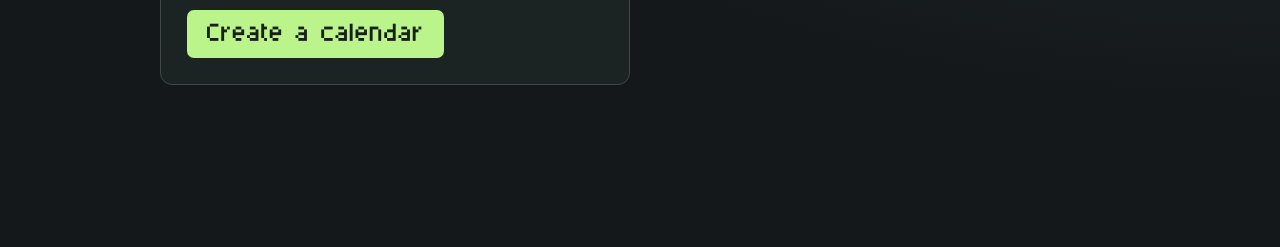
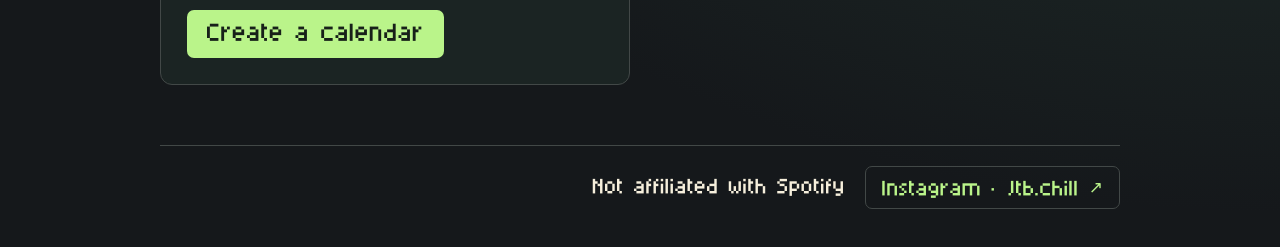
Before and after one commit to Sqwiglyy/spotify-advent, a website: page public/index.html in a window 1280 px wide. Shown: the part 657-904 px from the top of the page. Before the commit the page ends 822 px from the top, so only its background shows below. Drawn offline with Linux system fonts and the light colour scheme; files whose address does not match are found by name.

Commit message:
Add Jtb.chill Instagram link and Spotify disclosure

```diff
--- a/public/index.html
+++ b/public/index.html
@@ -47,6 +47,7 @@
 </section>
 </section>
 <p id="status" role="status"></p>
+<footer style="display:flex;justify-content:flex-end;align-items:center;gap:1rem;flex-wrap:wrap;margin-top:3rem;padding-top:1rem;border-top:1px solid var(--line);font-size:.85rem"><span>Not affiliated with Spotify</span><a href="https://www.instagram.com/jtb.chill/" target="_blank" rel="noopener noreferrer" aria-label="Jtb.chill on Instagram" style="display:inline-flex;align-items:center;gap:.4rem;text-decoration:none;border:1px solid var(--line);border-radius:7px;padding:.5rem .8rem">Instagram · Jtb.chill ↗</a></footer>
 </main>
 <dialog aria-labelledby="track-title">
 <div class="dialog-top"><h2 id="track-title"></h2><form method="dialog"><button aria-label="Close door">×</button></form></div>
```
